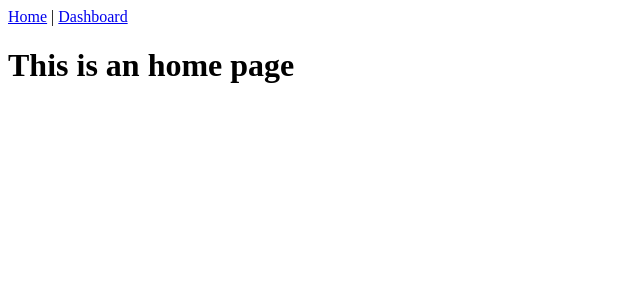
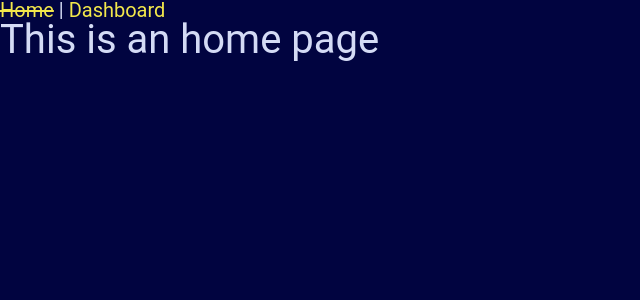
Before and after one commit to italopolazzi/finance-app, a Vue app: page /#/ in a window 1280 px wide. Shown: the top 300 px of the page, without its empty margins (0-640 px from the left). Built offline with nearby package versions, Linux system fonts and the light colour scheme.

Commit message:
add: styles and theme variables

```diff
--- /dev/null
+++ b/src/assets/styles/app.scss
@@ -0,0 +1,42 @@
+body {
+    color: var(--color-text);
+    background-color: var(--color-background);
+}
+
+a {
+    text-decoration: none;
+    color: var(--color-accent)
+}
+
+a:hover,
+a:focus {
+    text-decoration: line-through;
+}
+
+a:active {
+    opacity: 0.5;
+}
+
+h1 {
+    font-size: 2em;
+}
+
+h2 {
+    font-size: 1.5em;
+}
+
+h3 {
+    font-size: 1.17em;
+}
+
+h4 {
+    font-size: 1em;
+}
+
+h5 {
+    font-size: .83em;
+}
+
+h6 {
+    font-size: .67em;
+}
--- /dev/null
+++ b/src/assets/styles/index.scss
@@ -0,0 +1,3 @@
+@import './reset.scss';
+@import './theme.scss';
+@import './app.scss';
--- /dev/null
+++ b/src/assets/styles/reset.scss
@@ -0,0 +1,141 @@
+/* http://meyerweb.com/eric/tools/css/reset/
+   v2.0 | 20110126
+   License: none (public domain)
+*/
+
+html,
+body,
+div,
+span,
+applet,
+object,
+iframe,
+h1,
+h2,
+h3,
+h4,
+h5,
+h6,
+p,
+blockquote,
+pre,
+a,
+abbr,
+acronym,
+address,
+big,
+cite,
+code,
+del,
+dfn,
+em,
+img,
+ins,
+kbd,
+q,
+s,
+samp,
+small,
+strike,
+strong,
+sub,
+sup,
+tt,
+var,
+b,
+u,
+i,
+center,
+dl,
+dt,
+dd,
+ol,
+ul,
+li,
+fieldset,
+form,
+label,
+legend,
+table,
+caption,
+tbody,
+tfoot,
+thead,
+tr,
+th,
+td,
+article,
+aside,
+canvas,
+details,
+embed,
+figure,
+figcaption,
+footer,
+header,
+hgroup,
+menu,
+nav,
+output,
+ruby,
+section,
+summary,
+time,
+mark,
+audio,
+video {
+    margin: 0;
+    padding: 0;
+    border: 0;
+    font-size: 100%;
+    font: inherit;
+    vertical-align: baseline;
+}
+
+
+/* HTML5 display-role reset for older browsers */
+
+article,
+aside,
+details,
+figcaption,
+figure,
+footer,
+header,
+hgroup,
+menu,
+nav,
+section {
+    display: block;
+}
+
+body {
+    line-height: 1;
+}
+
+ol,
+ul {
+    list-style: none;
+}
+
+blockquote,
+q {
+    quotes: none;
+}
+
+blockquote:before,
+blockquote:after,
+q:before,
+q:after {
+    content: '';
+    content: none;
+}
+
+table {
+    border-collapse: collapse;
+    border-spacing: 0;
+}
+
+body {
+    font-family: Roboto, sans-serif;
+}
--- /dev/null
+++ b/src/assets/styles/theme.scss
@@ -0,0 +1,23 @@
+:root {
+    font-size: 20px;
+    --size: 0.25rem;
+    --size025: calc(var(--size) * 1);
+    --size050: calc(var(--size) * 2);
+    --size075: calc(var(--size) * 3);
+    --size100: calc(var(--size) * 4);
+    --size125: calc(var(--size) * 5);
+    --size150: calc(var(--size) * 6);
+    --size175: calc(var(--size) * 7);
+    --size200: calc(var(--size) * 8);
+    // media queries
+    --media-xs: #{$xs+"px"};
+    --media-sm: #{$sm+"px"};
+    --media-md: #{$md+"px"};
+    --media-lg: #{$lg+"px"};
+    --media-xl: #{$xl+"px"};
+    // colors
+    --color-foreground: #{$foreground};
+    --color-background: #{$background};
+    --color-text: #{$text};
+    --color-accent: #{$accent};
+}
--- /dev/null
+++ b/theme.config.js
@@ -0,0 +1,50 @@
+// scss objects and functions to prepend scss variables to src/assets/theme.scss
+
+const breakpoints = {
+    xs: 450,
+    sm: 540,
+    md: 768,
+    lg: 1024,
+    xl: 1400,
+}
+
+const colors = {
+    foreground: "#040FD9",
+    background: "#010440",
+    text: "#D4DBF5",
+    accent: "#F2E74B",
+    dark: "#3D3D3D",
+    light: "#D4DBF5",
+    error: "#F20505",
+    success: "#23D9B7",
+    warning: "#F25116",
+}
+
+/**
+ *
+ * @param {Array.<Object.<string, (string|number)>>} configObjects
+ * @returns {String} returns a string with all objects key/values as SCSS variables
+ */
+function createScssVariablesByConfigObjects(configObjects = []) {
+    return configObjects.reduce((finalString, configItem) => {
+
+        if (!configItem && typeof configItem !== "object") {
+            throw Error("Invalid theme config object")
+        }
+
+        const configItemVariablesAsString = Object.entries(configItem)
+            .reduce((configItemVariablesAsString, [key, value]) => {
+
+                if (typeof value !== "number" && typeof value !== "string") {
+                    throw Error("Invalid theme object value")
+                }
+
+                return configItemVariablesAsString.concat(`$${key}: ${value};`)
+            }, "")
+
+
+        return finalString.concat(configItemVariablesAsString)
+    }, "")
+}
+
+module.exports = createScssVariablesByConfigObjects([breakpoints, colors])
--- /dev/null
+++ b/vue.config.js
@@ -0,0 +1,14 @@
+// vue.config.js
+
+const themeVariables = require("./theme.config.js")
+
+module.exports = {
+    css: {
+        loaderOptions: {
+            scss: {
+                // prepend variables to src/assets/theme.scss
+                prependData: themeVariables
+            }
+        }
+    }
+}
```
Also changed, not shown: src/main.js (+7 -3 lines).
